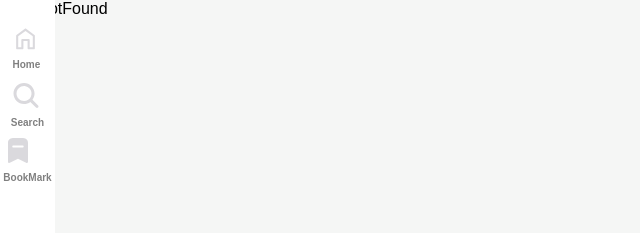
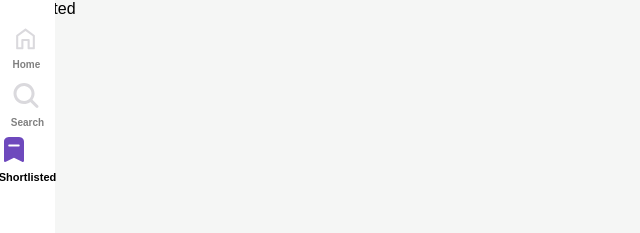
Before and after one commit to hello-snsa/mercor-chat, a React (Vite) app: page /shortlisted in a window 1280 px wide. Shown: the top 233 px of the page, without its empty margins (0-640 px from the left). Built offline with nearby package versions, Linux system fonts and the light colour scheme; sample sign-in values are in the browser's storage.

Commit message:
shortlisted page added

```diff
--- a/src/app/layouts/SideBar.jsx
+++ b/src/app/layouts/SideBar.jsx
@@ -39,9 +39,9 @@ export default function SideBar() {
           </NavLink>
         </div>
         <div className="logo-details">
-          <NavLink to="/bookmark">
-            <img src={activeLocation === "/bookmark" ? BookmarkActive : Bookmark} alt={t('bookmarkSymbol')} />
-            <p className="logo_name">{t('tBookMark')}</p>
+          <NavLink to="/shortlisted">
+            <img src={activeLocation === "/shortlisted" ? BookmarkActive : Bookmark} alt={t('bookmarkSymbol')} />
+            <p className="logo_name">{t('tShortlisted')}</p>
           </NavLink>
         </div>
         <div>
--- /dev/null
+++ b/src/app/pages/Shortlisted.jsx
@@ -0,0 +1,7 @@
+import React from 'react'
+
+export default function Shortlisted() {
+  return (
+    <div>Shortlisted</div>
+  )
+}
--- a/src/i18n/languages/en.json
+++ b/src/i18n/languages/en.json
@@ -7,6 +7,7 @@
     "tBookMark":"BookMark",
     "tSearchingGlass":"searching glass",
     "bookmarkSymbol":"Symbol showing bookmark",
+    "tShortlisted":"Shortlisted",
 
 
     "":""
--- a/src/routes/Routes.jsx
+++ b/src/routes/Routes.jsx
@@ -9,6 +9,7 @@ function Routes() {
   const Homepage = lazy(() => import('../app/pages/Homepage.jsx'));
   const Login = lazy(() => import('../app/pages/Login.jsx'));
   const AiSearch = lazy(() => import('../app/pages/AiSearch.jsx'));
+  const Shortlisted = lazy(() => import('../app/pages/Shortlisted.jsx'));
   const PageNotFound = lazy(() => import('../app/components/common/PageNotFound.jsx'));
 
   return (
@@ -22,6 +23,7 @@ function Routes() {
         {/* Private routes */}
         <Route exact path="/" element={<PrivateRoute />}>
           <Route exact path="/ai-search" element={<AiSearch />} />
+          <Route exact path="/shortlisted" element={<Shortlisted />} />
         </Route>
         <Route path="*" element={<PageNotFound />} />
       </RouteGroup>
```
